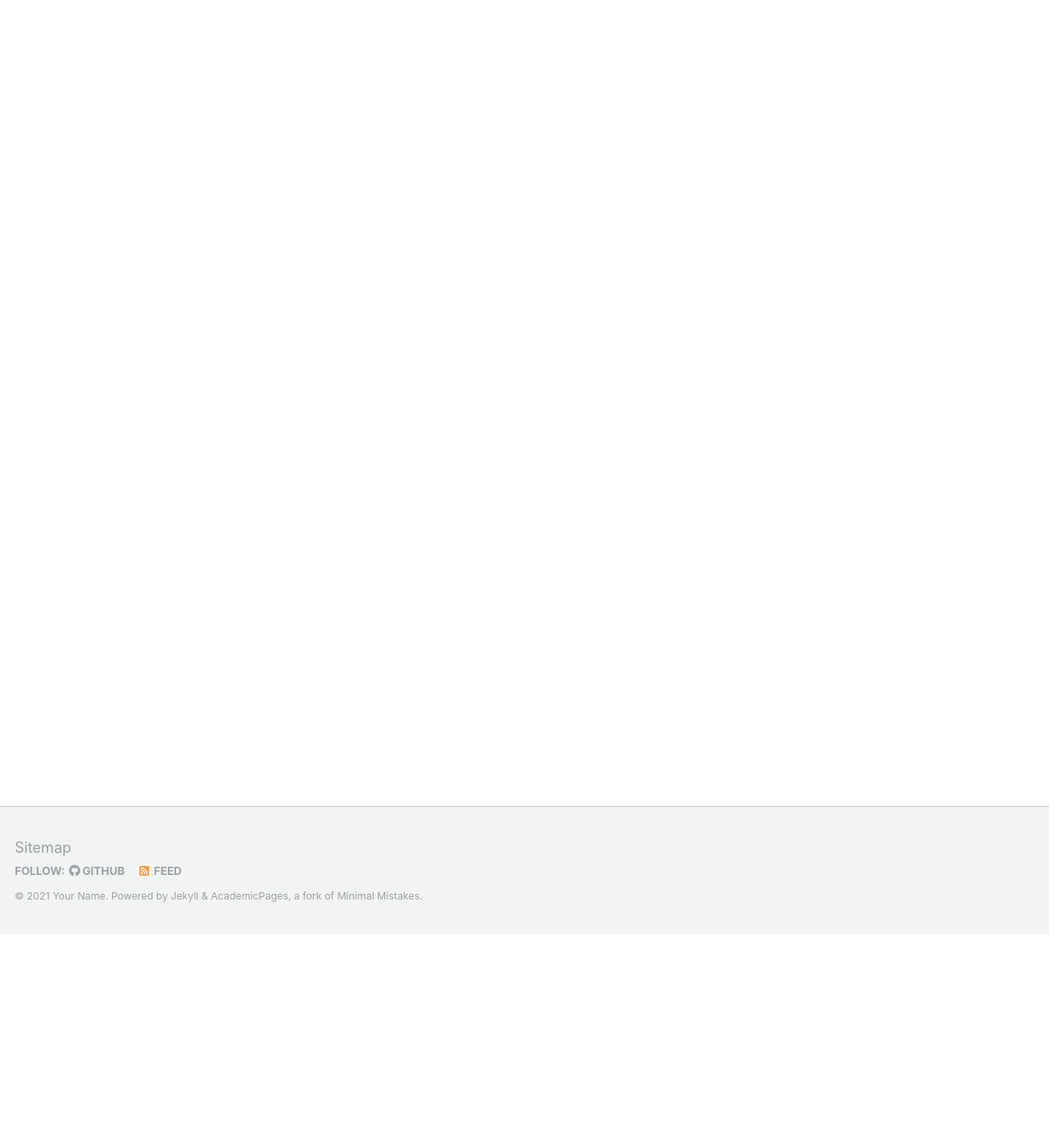
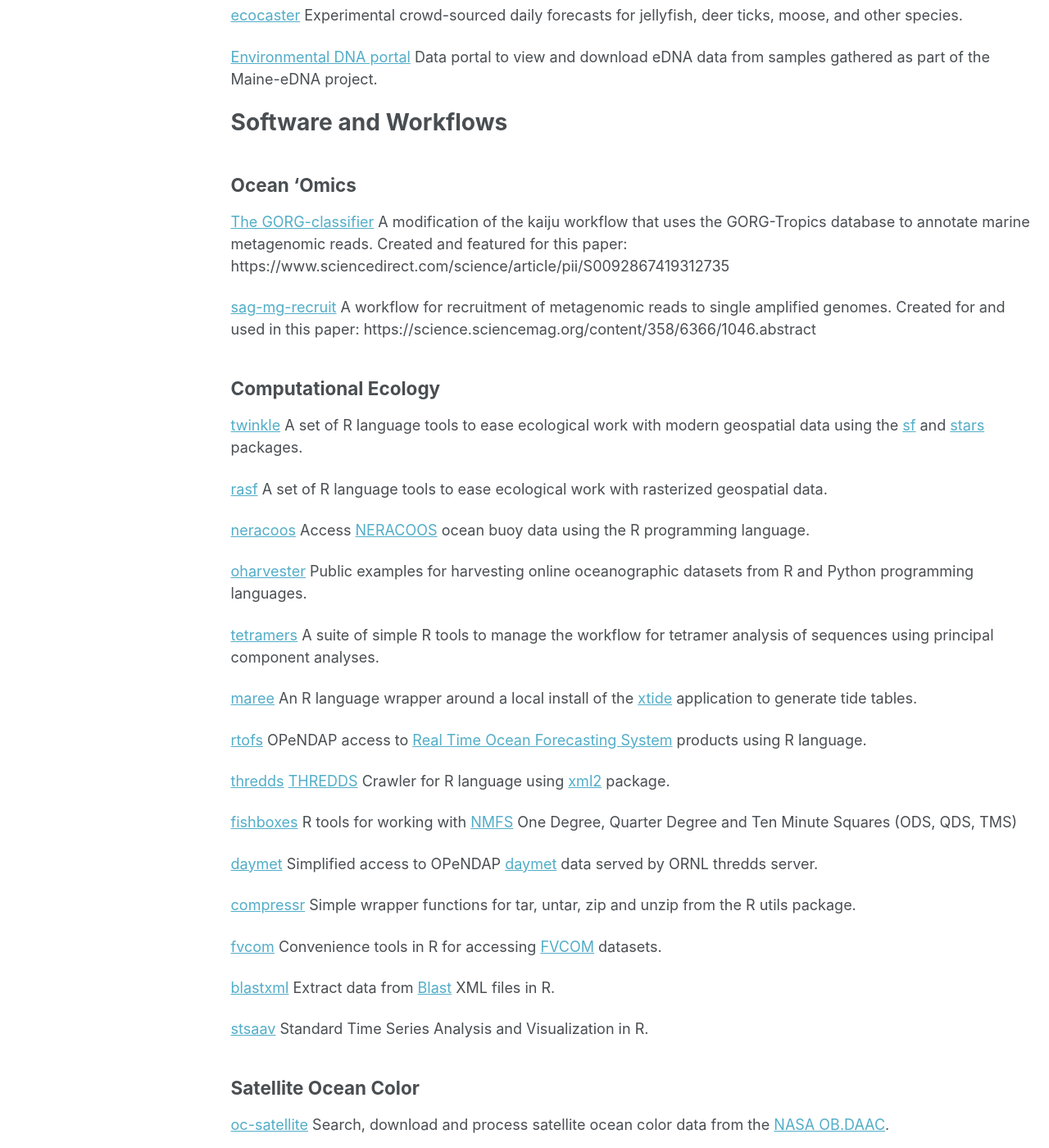
Before and after one commit to BigelowLab/bigelowlab.github.io, a Jekyll site: the page built from _pages/software.md, in a window 1280 px wide and 1400 px high, scrolled down 261 px. Shown: the whole window at 82% size. Built offline with Jekyll 4.4.1, drawn with Linux system fonts in a browser that asks for light colours; some of the changed text lies outside the part shown.

Commit message:
Add content to resources page

```diff
--- a/_pages/software.md
+++ b/_pages/software.md
@@ -5,10 +5,60 @@ permalink: /software/
 author_profile: false
 ---
 
-Data Portals
+Here are a selection of tools, software and workflows developed at Bigelow Laboratory.
+
+
+Data Portals (do we want to include this section?)
 =========================
+[ecocaster](https://eco.bigelow.org/)
+Experimental crowd-sourced daily forecasts for jellyfish, deer ticks, moose, and other species.
+
+[Environmental DNA portal](https://edna.bigelow.org/)
+Data portal to view and download eDNA data from samples gathered as part of the Maine-eDNA project.
 
 
 
 Software and Workflows
 ==========================
+
+## Ocean 'Omics
+
+[The GORG-classifier](https://github.com/BigelowLab/gorg-classifier)  A modification of the kaiju workflow that uses the GORG-Tropics database to annotate marine metagenomic reads. Created and featured for this paper: https://www.sciencedirect.com/science/article/pii/S0092867419312735
+
+[sag-mg-recruit](https://github.com/BigelowLab/sag-mg-recruit)  A workflow for recruitment of metagenomic reads to single amplified genomes. Created for and used in this paper: https://science.sciencemag.org/content/358/6366/1046.abstract
+
+
+## Computational Ecology
+
+[twinkle](https://github.com/BigelowLab/twinkle) A set of R language tools to ease ecological work with modern geospatial data using the [sf](https://r-spatial.github.io/stars/) and [stars](http://r-spatial.github.io/sf/) packages.
+
+[rasf](https://github.com/BigelowLab/rasf) A set of R language tools to ease ecological work with rasterized geospatial data.
+
+[neracoos](https://github.com/BigelowLab/neracoos) Access [NERACOOS](http://www.neracoos.org/thredds/catalog.html) ocean buoy data using the R programming language.
+
+[oharvester](https://github.com/BigelowLab/oharvester) Public examples for harvesting online oceanographic datasets from R and Python programming languages.
+
+[tetramers](https://github.com/BigelowLab/tetramers) A suite of simple R tools to manage the workflow for tetramer analysis of sequences using principal component analyses.
+
+[maree](https://github.com/BigelowLab/maree) An R language wrapper around a local install of the [xtide](https://flaterco.com/xtide/) application to generate tide tables.
+
+[rtofs](https://github.com/BigelowLab/rtofs) OPeNDAP access to [Real Time Ocean Forecasting System](https://polar.ncep.noaa.gov/global/nc/) products using R language.
+
+[thredds](https://github.com/BigelowLab/thredds) [THREDDS](https://www.unidata.ucar.edu/software/tds/current/TDS.html) Crawler for R language using [xml2](https://cran.r-project.org/package=xml2) package.
+
+[fishboxes](https://github.com/BigelowLab/fishboxes) R tools for working with [NMFS](http://www.nefsc.noaa.gov/publications/series/whlrd/whlrd7719.pdf) One Degree, Quarter Degree and Ten Minute Squares (ODS, QDS, TMS)
+
+[daymet](https://github.com/BigelowLab/daymet) Simplified access to OPeNDAP [daymet](https://daymet.ornl.gov/) data served by ORNL thredds server.
+
+[compressr](https://github.com/BigelowLab/compressr) Simple wrapper functions for tar, untar, zip and unzip from the R utils package.
+
+[fvcom](https://github.com/BigelowLab/fvcom) Convenience tools in R for accessing [FVCOM](http://fvcom.smast.umassd.edu/fvcom/) datasets.
+
+[blastxml](https://github.com/BigelowLab/blastxml) Extract data from [Blast](https://blast.ncbi.nlm.nih.gov/Blast.cgi) XML files in R.
+
+[stsaav](https://github.com/BigelowLab/stsaav) Standard Time Series Analysis and Visualization in R.
+
+
+## Satellite Ocean Color
+
+[oc-satellite](https://github.com/cathmmitchell/oc-satellite-misc) Search, download and process satellite ocean color data from the [NASA OB.DAAC](https://oceancolor.gsfc.nasa.gov/).
```
Also changed, not shown: _pages/cafecode.md (+6 -1 lines).
